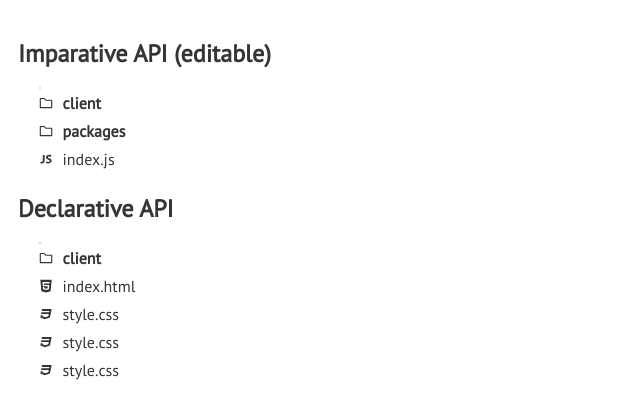
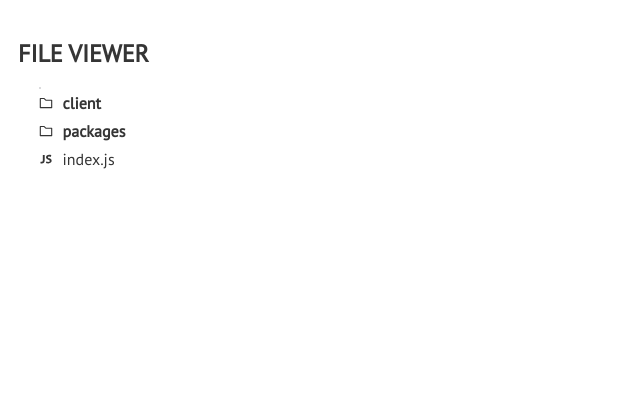
Before and after one commit to anuraghazra/react-folder-tree, a React (Create React App) app: page / in a window 1280 px wide. Shown: the top 418 px of the page, without its empty margins (0-640 px from the left). Built offline with nearby package versions, Linux system fonts and the light colour scheme.

Commit message:
initial commit

```diff
--- a/src/App.js
+++ b/src/App.js
@@ -14,20 +14,20 @@ const structure = [
         files: [
           { type: "file", name: "Toggle.js" },
           { type: "file", name: "Button.js" },
-          { type: "file", name: "Button.style.js" },
-        ],
+          { type: "file", name: "Button.style.js" }
+        ]
       },
       {
         type: "folder",
         name: "components",
         files: [
           { type: "file", name: "Tree.js" },
-          { type: "file", name: "Tree.style.js" },
-        ],
+          { type: "file", name: "Tree.style.js" }
+        ]
       },
       { type: "file", name: "setup.js" },
-      { type: "file", name: "setupTests.js" },
-    ],
+      { type: "file", name: "setupTests.js" }
+    ]
   },
   {
     type: "folder",
@@ -35,11 +35,11 @@ const structure = [
     files: [
       {
         type: "file",
-        name: "main.js",
-      },
-    ],
+        name: "main.js"
+      }
+    ]
   },
-  { type: "file", name: "index.js" },
+  { type: "file", name: "index.js" }
 ];
 
 export default function App() {
@@ -73,31 +73,9 @@ export default function App() {
 
   return (
     <div className="App">
-      <h2>Imparative API (editable)</h2>
+      <h2>FILE VIEWER</h2>
 
       <Tree data={data} onUpdate={handleUpdate} onNodeClick={handleClick} />
-
-      <h2>Declarative API</h2>
-      <Tree>
-        <Tree.Folder name="client">
-          <Tree.Folder name="Components">
-            <Tree.File name="Button.jsx" />
-            <Tree.File name="Button.style.js" />
-          </Tree.Folder>
-          <Tree.File name="setup.js" />
-          <Tree.Folder name="client">
-            <Tree.Folder name="Components">
-              <Tree.File name="Button.jsx" />
-              <Tree.File name="Button.style.js" />
-            </Tree.Folder>
-            <Tree.File name="setup.js" />
-          </Tree.Folder>
-        </Tree.Folder>
-        <Tree.File name="index.html" />
-        <Tree.File name="style.css" />
-        <Tree.File name="style.css" />
-        <Tree.File name="style.css" />
-      </Tree>
     </div>
   );
 }
```
